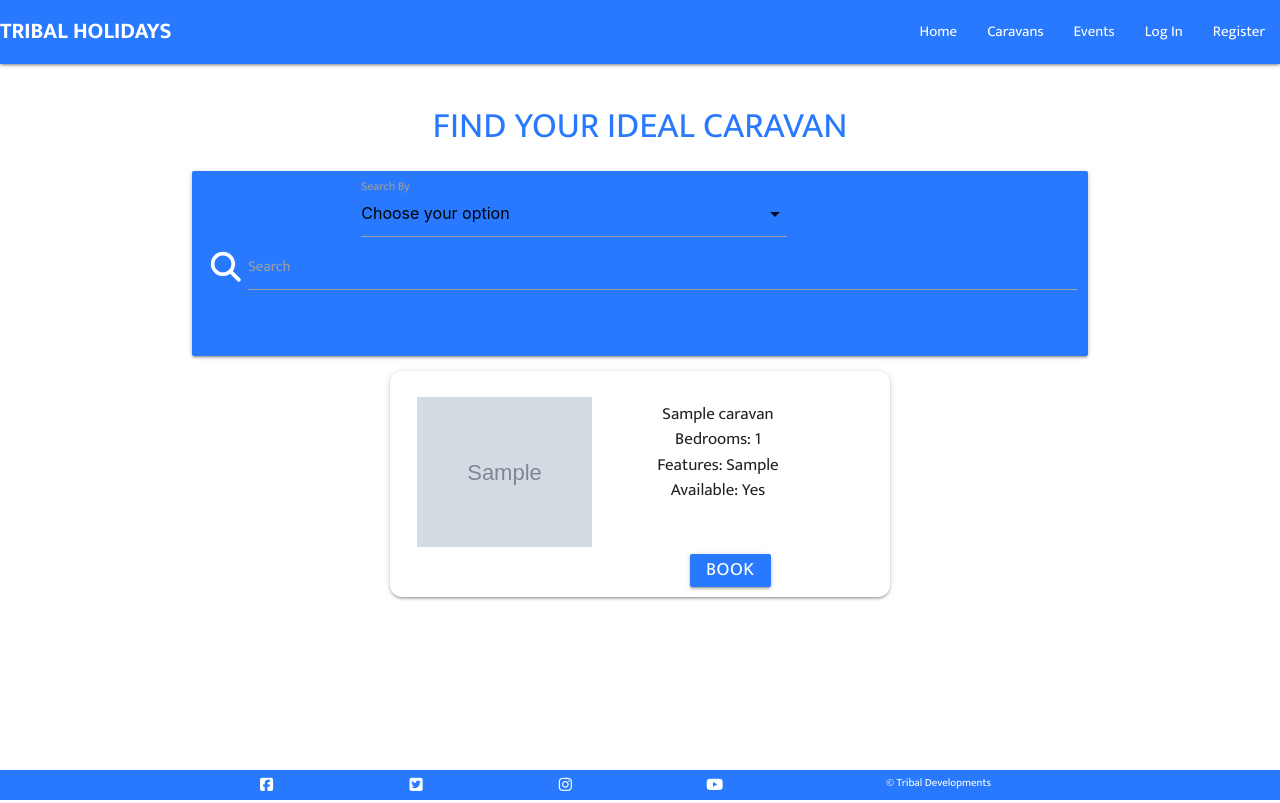
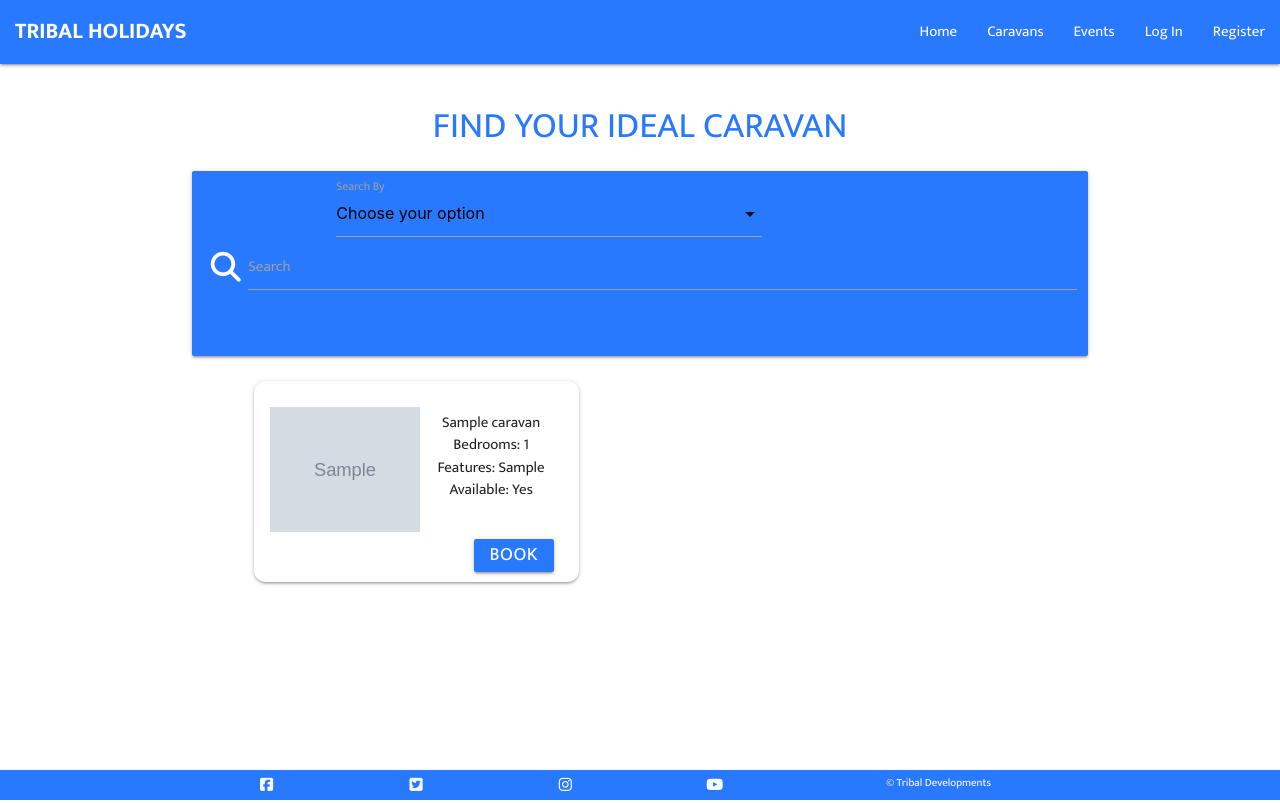
Before and after one commit to ABaron21/Tribal_Holidays, a Flask app: page /caravans in a window 1280 px wide. Run offline with Flask 2, Linux system fonts and the light colour scheme; tables that the repository leaves empty hold one stand-in row (values such as "Sample post"); grey boxes marked "Sample" are stand-in pictures; some libraries are stand-ins or nearby versions.

Commit message:
Add media queries for responsiveness for basic laptop screen size of 1024px

```diff
--- a/holidaymanager/routes.py
+++ b/holidaymanager/routes.py
@@ -118,6 +118,7 @@ def caravan_booking(caravan_id):
             customer = customer
     if request.method == "POST":
         customer_name = request.form.get('first_name')
+        customer_name += " "
         customer_name += request.form.get('last_name')
         booking = Caravan_Bookings(
             user_id=customer.id,
@@ -185,9 +186,9 @@ def event_booking(event_id):
         if session['user'] == customer.username:
             customer = customer
     if request.method == "POST":
-        customer_name = request.form.get('first_name').lower()
+        customer_name = request.form.get('first_name')
         customer_name += " "
-        customer_name += request.form.get('last_name').lower()
+        customer_name += request.form.get('last_name')
         booking = Event_Bookings(
             user_id=customer.id,
             customer=customer_name,
--- a/holidaymanager/static/css/style.css
+++ b/holidaymanager/static/css/style.css
@@ -452,3 +452,63 @@ main {
         font-size: 17px;
     }
 }
+
+@media screen and (min-width: 1024px) {
+    .logo-text{
+        margin-left: 15px;
+    }
+    /* Home Page */
+    .hero-card{
+        width: 700px;
+        margin-left: 150px;
+    }
+    .recommendations{
+        margin-left: 75px;
+    }
+    .recommendations h3{
+        margin-left: -50px;
+    }
+
+    /* Login & Register Page */
+    .signup-btn{
+        margin-left: 280px;
+    }
+
+    /* Caravan & Event Page */
+    .search-card{
+        width: 325px;
+    }
+    .search-card .search-info p{
+        font-size: 15px;
+        margin-left: 45px;
+    }
+    .caravan-search-filter{
+        margin-right: 315px;
+    }
+    .caravan-img img{
+        width: 150px;
+        height: 125px;
+    }
+    .search-card .btn{
+        margin-left: 220px;
+    }
+    .date-text{
+        font-size: 14px;
+        line-height: 80%;
+    }
+    .search-panel .filter-area{
+        margin-bottom: 0;
+    }
+    .search-filter{
+        margin-right: 30px;
+    }
+    /* Profile Page */
+    .detail-actions{
+        margin-left: 125px;
+    }
+    /* Admin Dashboard */
+    .caravan-bookings .card-content p,
+    .event-bookings .card-content p{
+        font-size: 18px;
+    }
+}
--- a/holidaymanager/templates/admin-dashboard.html
+++ b/holidaymanager/templates/admin-dashboard.html
@@ -47,9 +47,9 @@
                 <hr>
                 <div class="card-content">
                     {% for event_booking in event_bookings %}
-                    <div class="col s4 center">{{ event_booking.customer }}</div>
-                    <div class="col s4 center">{{ event_booking.event_name }}</div>
-                    <div class="col s4 center">{{ event_booking.places_booked }}</div>
+                    <div class="col s4 center"><p>{{ event_booking.customer }}</p></div>
+                    <div class="col s4 center"><p>{{ event_booking.event_name }}</p></div>
+                    <div class="col s4 center"><p>{{ event_booking.places_booked }}</p></div>
                     {% endfor %}
                 </div>
             </div>
--- a/holidaymanager/templates/caravans.html
+++ b/holidaymanager/templates/caravans.html
@@ -24,13 +24,14 @@
             <button class="btn btn-small blue accent-3" type="submit"></button>
         </form>
     </div>
+    <div class="row">
         {% for caravan in caravans%}
+        <div class="col s12 m6">
             <div class="card search-card">
                 <div class="card-content">
                     <div class="row">
                         <div class="col s4 caravan-img">
-                    <img src="{{ caravan.img_url }}"
-                        alt="caravan-img">
+                            <img src="{{ caravan.img_url }}" alt="caravan-img">
                         </div>
                         <div class="col s8 search-info">
                             <p>{{ caravan.name }}</p>
@@ -44,8 +45,11 @@
                         </div>
                     </div>
                 </div>
-        <a href="{{ url_for('caravan_booking', caravan_id=caravan.id)}}" class="btn btn-small blue accent-3 center">Book</a>
+                <a href="{{ url_for('caravan_booking', caravan_id=caravan.id)}}"
+                    class="btn btn-small blue accent-3 center">Book</a>
+            </div>
         </div>
         {% endfor %}
     </div>
+</div>
 {% endblock %}
```
Also changed, not shown: holidaymanager/templates/caravan-search-bedrooms.html (+9 -4 lines), holidaymanager/templates/caravan-search-features.html (+9 -4 lines), holidaymanager/templates/delete-caravan.html (+8 -2 lines), holidaymanager/templates/edit-caravan-search.html (+9 -4 lines), holidaymanager/templates/edit-caravan-searched.html (+13 -8 lines), holidaymanager/templates/edit-event-search.html (+7 -3 lines), holidaymanager/templates/edit-event-searched.html (+9 -5 lines), holidaymanager/templates/events-search-date.html (+7 -3 lines), holidaymanager/templates/events-search-spaces.html (+7 -3 lines), holidaymanager/templates/events.html (+5 -2 lines). Lines whose indentation alone changed are shown as unchanged.
